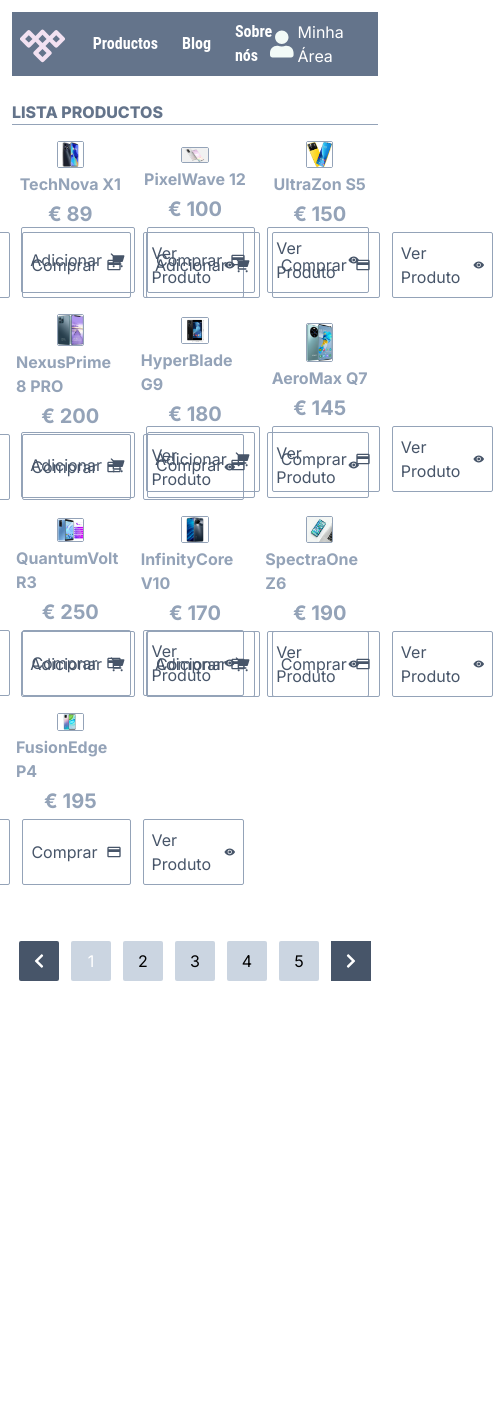
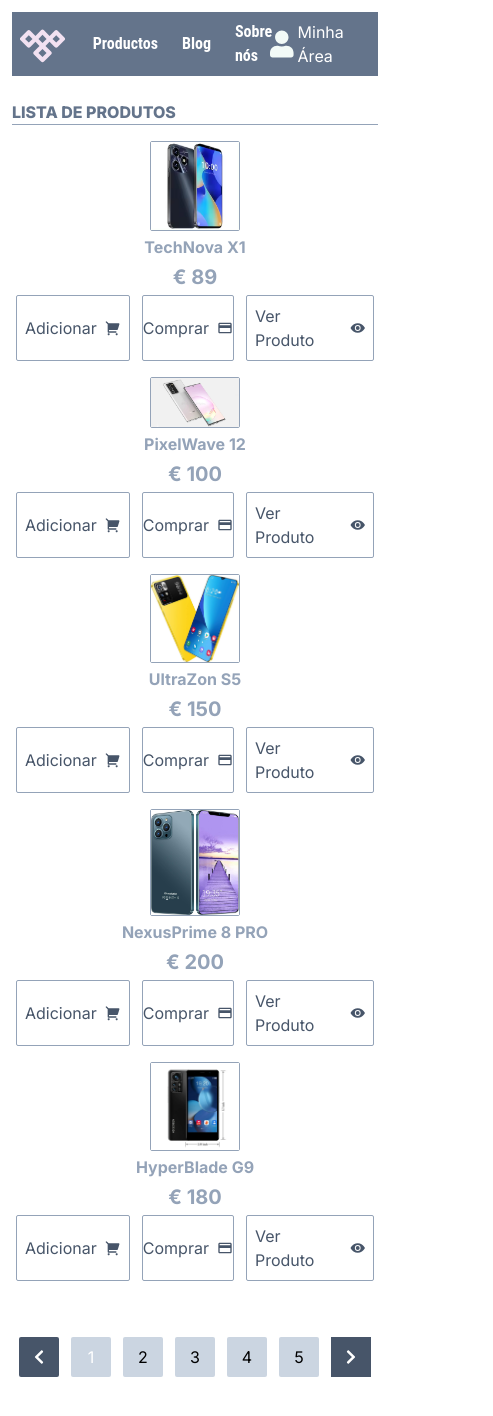
Before and after one commit to Hesa-Dev/payment-gateways, a Next.js app: page / in a window 390 px wide. Shown: the whole page, 493 px wide, since content can reach past the window. Before the commit the page ends 1021 px from the top, so only its background shows below. Built offline with nearby package versions, Linux system fonts and the light colour scheme.

Commit message:
update header , pagination responsive page

```diff
--- a/src/app/components/CardProduto.tsx
+++ b/src/app/components/CardProduto.tsx
@@ -1,35 +1,33 @@
 "use client";
 
 import React, { useEffect, useState } from "react";
-import produtos, { Name, teste } from "../productos";
+import produtos from "../productos";
+import ReactPaginate from "react-paginate";
 import Image from "next/image";
 import { RiShoppingCart2Fill } from "react-icons/ri";
 import { MdPayment } from "react-icons/md";
 import { IoEyeSharp } from "react-icons/io5";
-import PaginationItem from "./Pagination";
+
+import { FaChevronRight } from "react-icons/fa";
+import { FaChevronLeft } from "react-icons/fa";
 
 export default function Card() {
-  const [loading, setLoading] = useState(true);
-  const [page, setPage] = useState<[]>(produtos);
-  const [currentPage, setCurrentPage] = useState(0);
+  const [itemOffset, setItemOffset] = useState(0);
+  const totalPaginas = Math.ceil(produtos.length / 2);
+  const endOffset = itemOffset + totalPaginas;
+  const currentItems = produtos.slice(itemOffset, endOffset);
 
-  useEffect(() => {
-    setPage(produtos);
-    function test(): void {
-      page?.map((pages: any) => {
-        console.log(" images:.", pages.image3);
-      });
-    }
-    test();
-  }, []);
-
-  //   alert("lista de produtos" + produtos)
+  const handlePageChange = (event: any) => {
+    const newOffset = (event.selected * totalPaginas) % produtos.length;
+    setItemOffset(newOffset);
+  };
 
   return (
     <>
-      <div className="m-3 grid grid-cols-3  justify-center items-center gap-2">
+      <div className="m-3 grid lg:grid-cols-3 md:flex-col sm:flex-col  justify-center items-center gap-2">
         {/* card */}
-        {produtos.map((produto: any, index: number) => {
+        {currentItems &&
+          currentItems.map((produto: any, index: number) => {
             return (
               <div className="flex flex-col items-center justify-center gap-1 p-1">
                 {/* box image  */}
@@ -56,19 +54,28 @@ export default function Card() {
                   € {produto.preco}
                 </div>
                 {/* actios| botões */}
-              <div className="flex flex-row gap-3 cursor-pointer text-slate-600">
+                <div className="flex lg:flex-row gap-3 cursor-pointer text-slate-600 md:flex-col sm:flex-col">
                   {/* add  */}
-                <div className="flex flex-row border border-slate-400  gap-2 p-2 items-center justify-center  rounded-sm">
+                  <div
+                    className="flex lg:flex-row lg:text-base border  md:flex-col sm:flex-col border-slate-400  gap-2 p-2
+                  items-center justify-center  rounded-sm md:p-1 md:gap-2 sm:text-xs md:text-xs"
+                  >
                     Adicionar
                     <RiShoppingCart2Fill />
                   </div>
                   {/* comprar  */}
-                <div className="flex flex-row border border-slate-400  gap-2 p-2 items-center justify-center  rounded-sm">
+                  <div
+                    className="flex lg:flex-row lg:text-base border md:flex-col sm:flex-col border-slate-400  gap-2 lg:p-2
+                  items-center justify-center  rounded-sm md:p-1 md:gap-2 sm:text-xs md:text-xs"
+                  >
                     Comprar
                     <MdPayment />
                   </div>
                   {/* ver produtos*/}
-                <div className="flex flex-row border border-slate-400  gap-2 p-2 items-center justify-center  rounded-sm">
+                  <div
+                    className="flex lg:flex-row lg:text-base border md:flex-col sm:flex-col border-slate-400  gap-2 p-2
+                  items-center justify-center  rounded-sm md:p-1 md:gap-2 sm:text-xs md:text-xs"
+                  >
                     Ver Produto
                     <IoEyeSharp />
                   </div>
@@ -77,8 +84,37 @@ export default function Card() {
             );
           })}
       </div>
+      {/* Pagination  */}
       <div className="p-10 flex justify-center items-center">
-        <PaginationItem product={produtos} itemsPerPage={2} />
+        {/* <PaginationItem product={produtos} setPage={setPage} itemsPerPage={2} /> */}
+        <ReactPaginate
+          breakLabel={<span className="mx-3">...</span>}
+          nextLabel={
+            <span
+              className="w-10 h-10 text-white bg-slate-600 gap-2
+            flex items-center justify-center"
+            >
+              <FaChevronRight />
+            </span>
+          }
+          onPageChange={handlePageChange}
+          pageRangeDisplayed={2}
+          pageCount={totalPaginas}
+          previousLabel={
+            <span
+              className="w-10 h-10 text-white bg-slate-600 gap-2
+            rounded-sm flex items-center justify-center"
+            >
+              <FaChevronLeft />
+            </span>
+          }
+          renderOnZeroPageCount={null}
+          containerClassName="flex items-center justify-center gap-3"
+          pageClassName="bg-slate-300 rounded-sm flex gap-3 w-10 h-10
+        hover:border-2 hover:border-black  items-center
+        justify-center cursor-pointer"
+          activeClassName="bg-blue-400 text-white"
+        />
       </div>
     </>
   );
--- a/src/app/components/ListaProdutos.tsx
+++ b/src/app/components/ListaProdutos.tsx
@@ -5,7 +5,7 @@ export default function Produtos() {
   return (
     <>
       <div className="m-3 font-extrabold text-base text-slate-500 border-slate-400  border-b">
-        LISTA PRODUCTOS
+        LISTA DE PRODUTOS
       </div>
       <Card />
     </>
--- a/src/app/components/Pagination.tsx
+++ b/src/app/components/Pagination.tsx
@@ -5,40 +5,41 @@ import ReactDOM from "react-dom";
 import ReactPaginate from "react-paginate";
 import { FaChevronRight } from "react-icons/fa";
 import { FaChevronLeft } from "react-icons/fa";
+import produtos  from "../productos";
 
 interface propsNumber {
   itemsPerPage: number;
   product:[]
+  page?:number
+  setPage:any
 }
 export default function PaginationItem(props: propsNumber) {
-  const items = [1, 2, 3, 4, 5, 6, 7, 8, 9, 10, 11, 12, 13, 14];
-  // const itemsPerPage = 6;
 
   const [itemOffset, setItemOffset] = useState(0);
-  const endOffset = itemOffset + props.itemsPerPage;
-  console.log(`Loading items from ${itemOffset} to ${endOffset}`);
-  const currentItems = props.product?.slice(itemOffset, endOffset);
-  const pageCount = Math.ceil(props.product.length / props.itemsPerPage);
+  const totalPaginas = Math.ceil(produtos.length / 2);
+  const endOffset = itemOffset + totalPaginas;
+  const currentItems = produtos.slice(itemOffset, endOffset);
 
-  const handlePageClick = (event:any) => {
-    const newOffset = (event.selected * props.itemsPerPage) % props.product.length;
-    setItemOffset(newOffset);
-    console.log("teste onclick ")
-  };
+ const handlePageChange = (event: any) => {
+   const newOffset = (event.selected * totalPaginas) % produtos.length;
+   setItemOffset(newOffset);
+ };
 
   return (
       <ReactPaginate
         breakLabel={<span className="mx-3">...</span>}
         nextLabel={
-          <span className="w-10 h-10 text-white bg-slate-600 gap-2 flex items-center justify-center">
+          <span className="w-10 h-10 text-white bg-slate-600 gap-2
+          flex items-center justify-center">
             <FaChevronRight />
           </span>
         }
-        onPageChange={handlePageClick}
+        onPageChange={handlePageChange}
         pageRangeDisplayed={5}
-        pageCount={pageCount}
+        pageCount={totalPaginas}
         previousLabel={
-          <span className="w-10 h-10 text-white bg-slate-600 gap-2 rounded-sm flex items-center justify-center">
+          <span className="w-10 h-10 text-white bg-slate-600 gap-2
+          rounded-sm flex items-center justify-center">
             <FaChevronLeft />
           </span>
         }
--- a/src/app/productos.ts
+++ b/src/app/productos.ts
@@ -102,14 +102,5 @@
     }
 ]
 
-export const teste : any  =[
-
-    {
-        name:"pedro",
-        age:"12"
-    }
-]
-
-export  const Name ="Honorio"
 
 export default produtos
```
Lines whose indentation alone changed are shown as unchanged.
